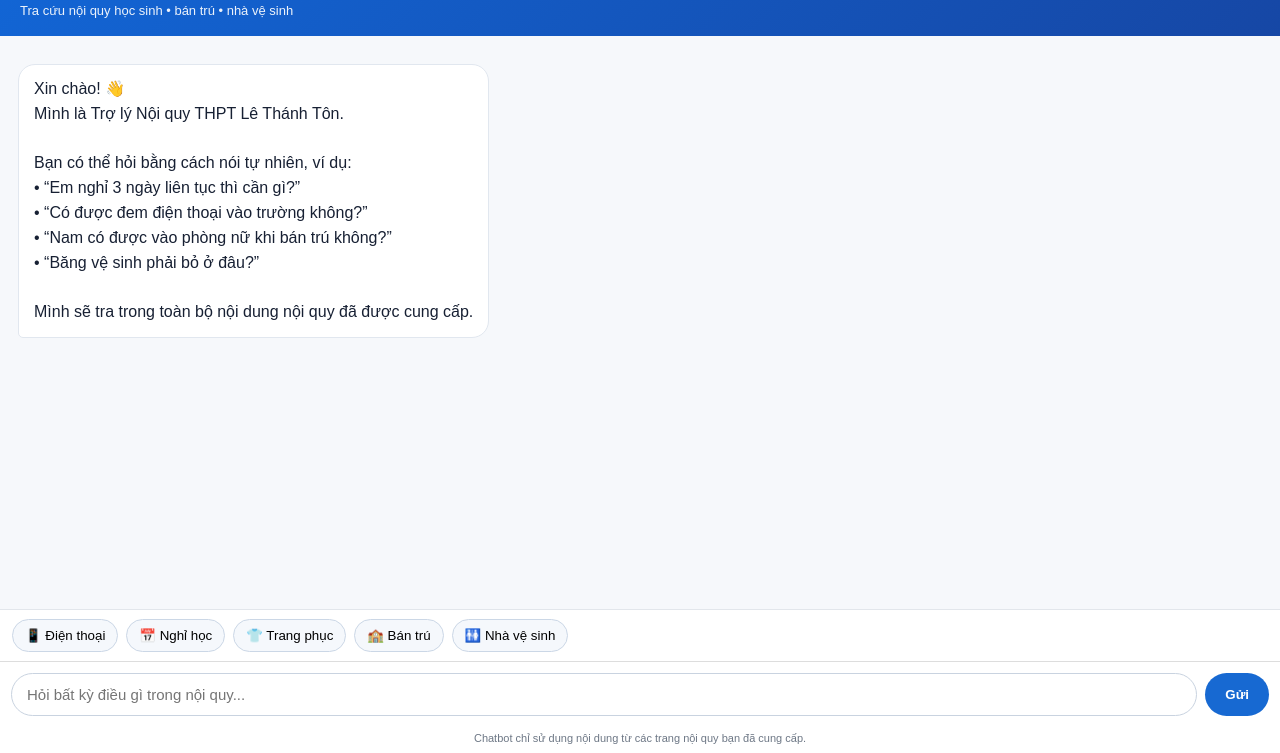
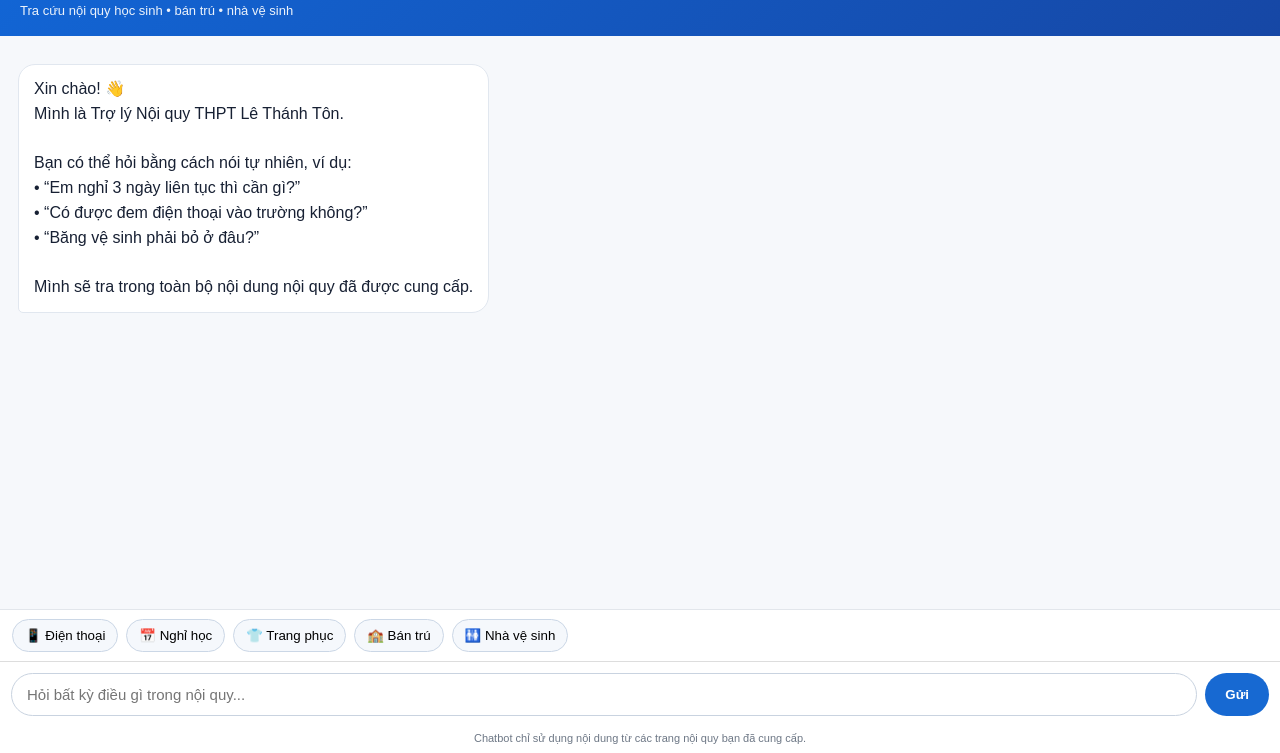
Before and after one commit to nanimk67-dotcom/Noi-quy-THPT-Le-Thanh-Ton, a plain HTML site: page index.html in a window 1280 px wide. Shown: the part 47-800 px from the top of the page. Drawn offline with Linux system fonts and the light colour scheme.

Commit message:
Update greeting message in index.html

```diff
--- a/index.html
+++ b/index.html
@@ -198,7 +198,7 @@ function add(text,who,src=""){
 }
 function ask(q){add(q,"user");setTimeout(()=>{let a=getAnswer(q);add(a.text,"bot",a.src)},100)}
 function send(){const i=document.getElementById("q");const q=i.value.trim();if(q){i.value="";ask(q)}}
-add("Xin chào! 👋\nMình là Trợ lý Nội quy THPT Lê Thánh Tôn.\n\nBạn có thể hỏi bằng cách nói tự nhiên, ví dụ:\n• “Em nghỉ 3 ngày liên tục thì cần gì?”\n• “Có được đem điện thoại vào trường không?”\n• “Nam có được vào phòng nữ khi bán trú không?”\n• “Băng vệ sinh phải bỏ ở đâu?”\n\nMình sẽ tra trong toàn bộ nội dung nội quy đã được cung cấp.","bot");
+add("Xin chào! 👋\nMình là Trợ lý Nội quy THPT Lê Thánh Tôn.\n\nBạn có thể hỏi bằng cách nói tự nhiên, ví dụ:\n• “Em nghỉ 3 ngày liên tục thì cần gì?”\n• “Có được đem điện thoại vào trường không?”\n• “Băng vệ sinh phải bỏ ở đâu?”\n\nMình sẽ tra trong toàn bộ nội dung nội quy đã được cung cấp.","bot");
 </script>
 </body>
 </html>
```
